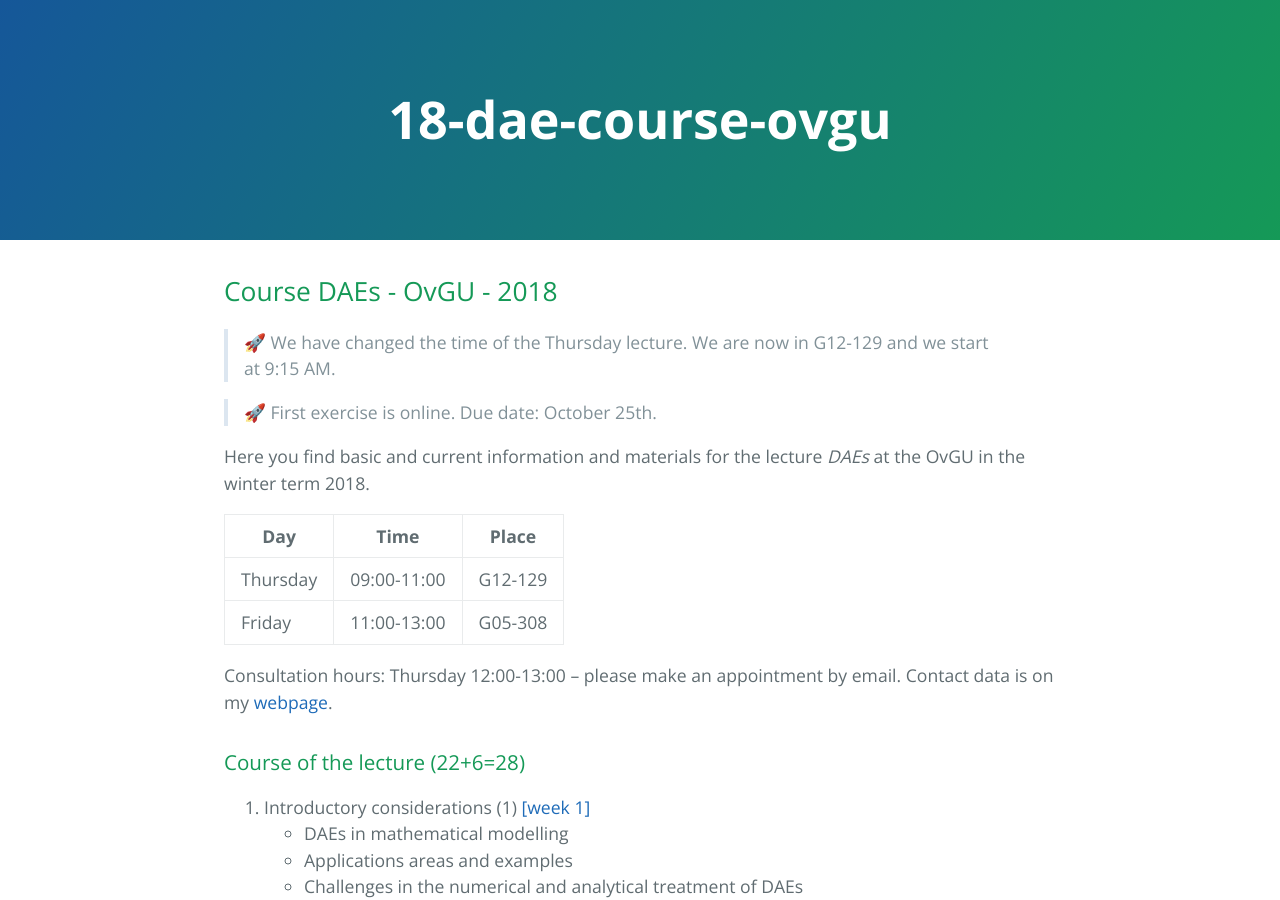
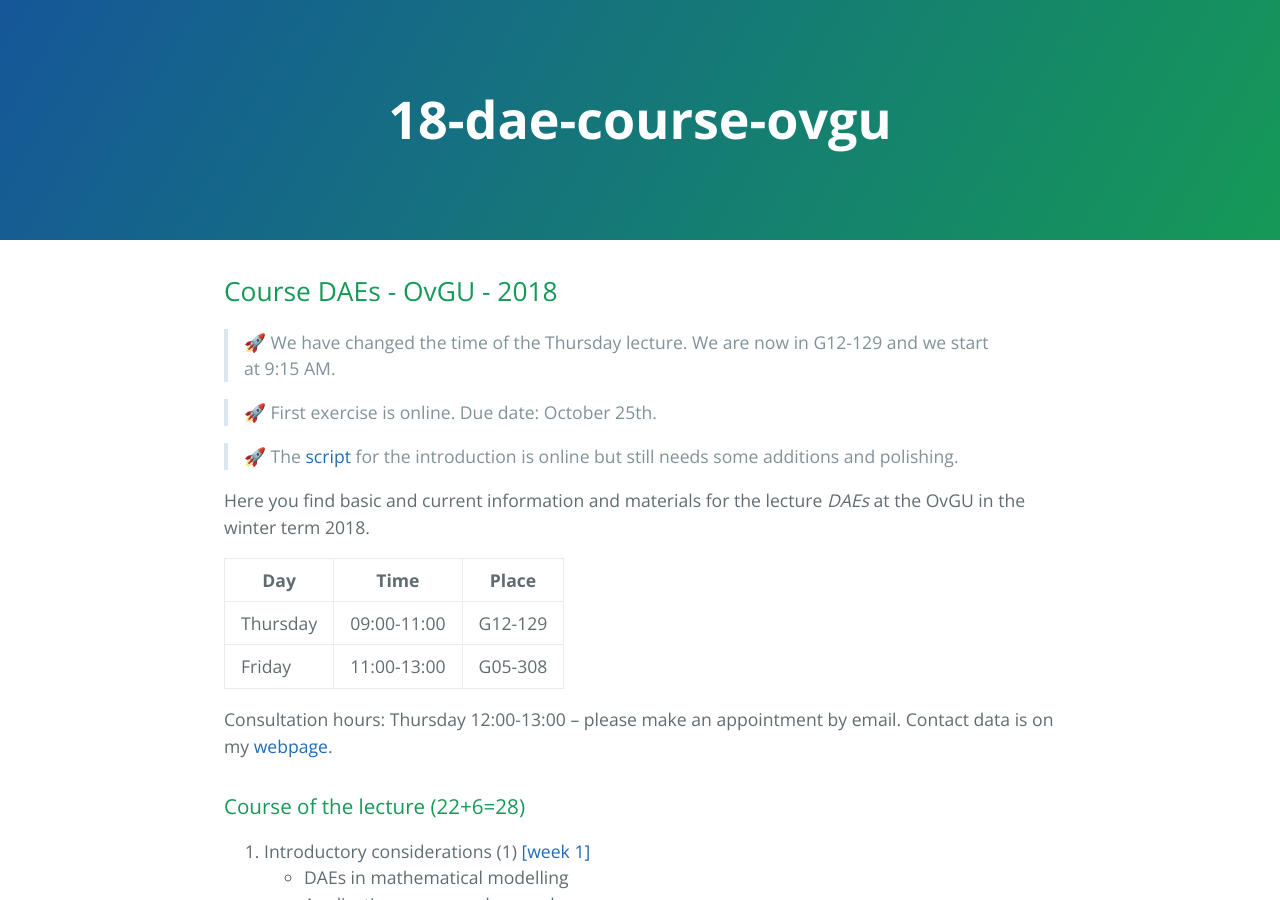
Before and after one commit to highlando/18-dae-course-ovgu, a Jekyll site: the page built from index.md, in a window 1280 px wide and 900 px high. Built offline with Jekyll 4.4.1, drawn with Linux system fonts in a browser that asks for light colours; emoji names are drawn with the system emoji font; our own code applies the rules of GitHub Pages for plain Markdown files.

Commit message:
announcing the script

```diff
--- a/index.md
+++ b/index.md
@@ -8,6 +8,8 @@
 > :rocket: We have changed the time of the Thursday lecture. We are now in G12-129 and we start at 9:15 AM.
 
 > :rocket: First exercise is online. Due date: October 25th.
+
+> :rocket: The [script](http://janheiland.de/script-daes/) for the introduction is online but still needs some additions and polishing.
 
 Here you find basic and current information and materials for the lecture
 *DAEs* at the OvGU in the winter term 2018.
```
